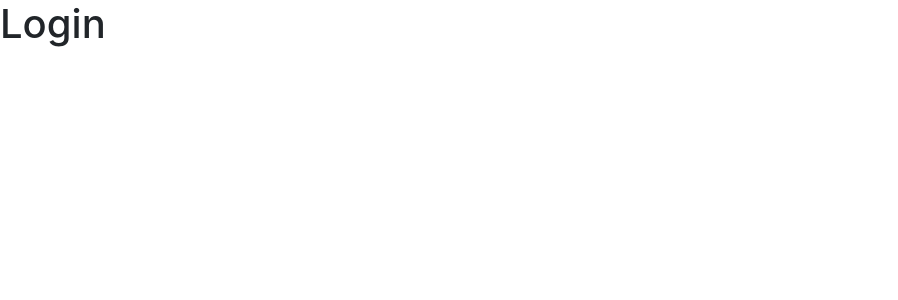
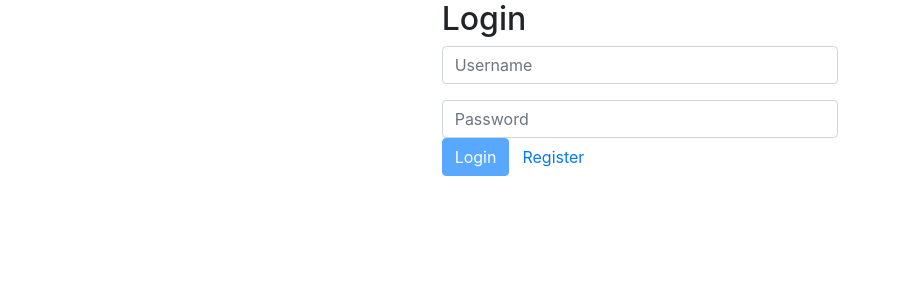
Before and after one commit to sbenn9210/apprentice-react-o-shop, a React (Create React App) app: page /login in a window 1280 px wide. Shown: the top 300 px of the page, without its empty margins (0-898 px from the left). Built offline with nearby package versions, Linux system fonts and the light colour scheme.

Commit message:
feat(o-shop): Add in login form

```diff
--- /dev/null
+++ b/src/components/Auth/LoginForm.js
@@ -0,0 +1,73 @@
+import React, { useState } from 'react';
+import { Link } from 'react-router-dom';
+
+function LoginForm() {
+  const [inputs, setInputs] = useState({
+    username: '',
+    password: '',
+  });
+
+  const [submitted, setSubmitted] = useState(false);
+
+  const { username, password } = inputs;
+
+  const onSubmit = () => {
+    setSubmitted(true);
+  };
+
+  const onChange = (event) => {
+    const { name, value } = event.target;
+    setInputs((inputs) => ({ ...inputs, [name]: value }));
+  };
+
+  return (
+    <div className="col-lg-4 offset-lg-4">
+      <h2>Login</h2>
+      <form name="form" onSubmit={onSubmit}>
+        <div className="form-group">
+          <input
+            type="text"
+            name="username"
+            placeholder="Username"
+            value={username}
+            onChange={onChange}
+            className={
+              'form-control' + (submitted && !username ? ' is-invalid' : '')
+            }
+          />
+          {submitted && !username && (
+            <div className="invalid-feedback">username is required</div>
+          )}
+        </div>
+        <div className="form-group">
+          <input
+            type="password"
+            name="password"
+            placeholder="Password"
+            value={password}
+            onChange={onChange}
+            className={
+              'form-control' + (submitted && !password ? ' is-invalid' : '')
+            }
+          />
+          {submitted && !password && (
+            <div className="invalid-feedback">Password is required</div>
+          )}
+          <div className="form-group">
+            <button
+              className="btn btn-primary"
+              disabled={!username || !password}
+            >
+              Login
+            </button>
+            <Link to="/register" className="btn btn-link">
+              Register
+            </Link>
+          </div>
+        </div>
+      </form>
+    </div>
+  );
+}
+
+export default LoginForm;
--- a/src/components/Main/Main.js
+++ b/src/components/Main/Main.js
@@ -1,5 +1,4 @@
 import React from 'react';
-import Home from '../../pages/Home';
 import Products from '../../pages/Products';
 import AdminOrders from '../../pages/AdminOrders';
 import AdminProducts from '../../pages/AdminProducts';
--- a/src/pages/Login.js
+++ b/src/pages/Login.js
@@ -1,7 +1,8 @@
 import React from 'react';
+import LoginForm from '../components/Auth/LoginForm';
 
 function Login() {
-  return <h1>Login</h1>;
+  return <LoginForm />;
 }
 
 export default Login;
```
